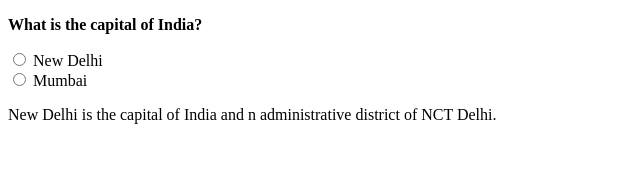
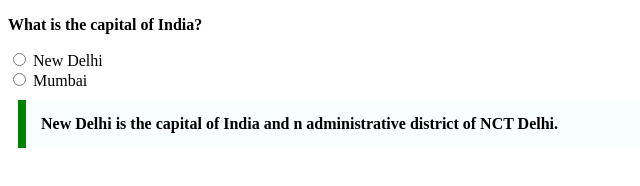
Before and after one commit to acciojob/trivia-Sanjeevlakra, a website: page main.html in a window 1280 px wide. Shown: the whole page, without its empty margins (0-640 px from the left). Drawn offline with Linux system fonts and the light colour scheme.

Commit message:
created a submission

```diff
--- a/styles.css
+++ b/styles.css
@@ -1,6 +1,6 @@
 
 /* Your CSS Code here. */
-.p{
+.para{
 	max-width: 600px;
 	margin: 10px;
 	padding: 15px;
```
